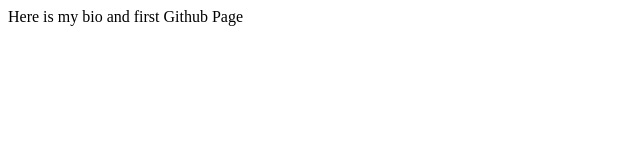
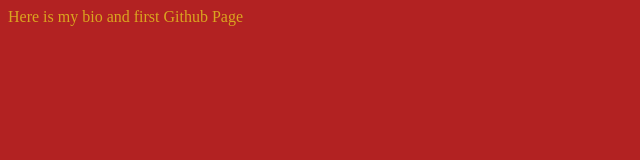
Before and after one commit to sunbas2/BIO2, a plain HTML site: page index.html in a window 1280 px wide. Shown: the whole page, without its empty margins (0-640 px from the left). Drawn offline with Linux system fonts and the light colour scheme.

Commit message:
AddED nEw FiLE

```diff
--- a/index.html
+++ b/index.html
@@ -2,7 +2,16 @@
 <html>
     <head>
         <title>Sunil's BIO</title>
-        <style></style>
+        <style>
+        body {
+            background-color: firebrick;
+        }
+
+        p1 {
+            color: goldenrod;
+        }
+
+        </style>
     </head>
 
 <body>
```
